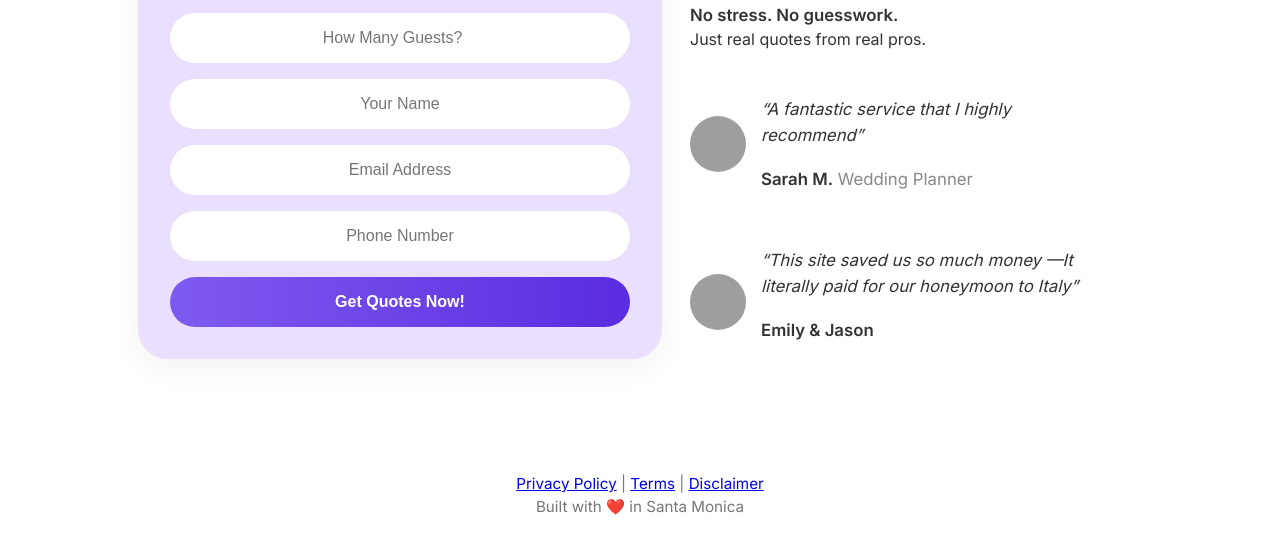
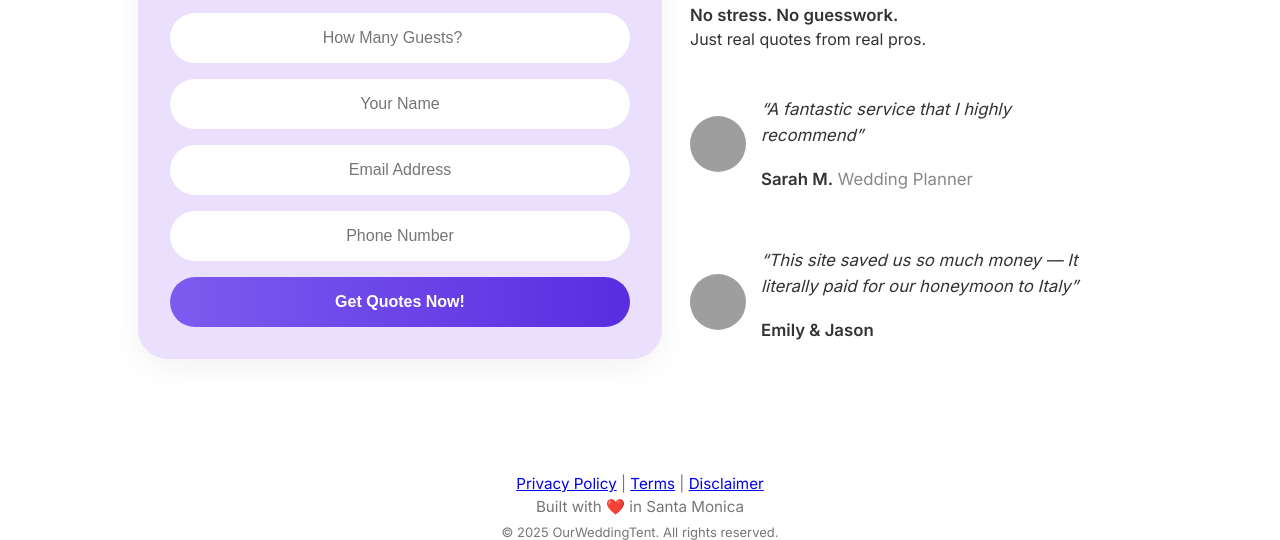
Before and after one commit to Cubeking93/ourweddingtent, a website: page index.html in a window 1280 px wide. Shown: the part 409-949 px from the top of the page. Before the commit the page ends 925 px from the top, so only its background shows below. Drawn offline with Linux system fonts and the light colour scheme; grey boxes are pictures that could not be loaded.

Commit message:
Update index.html

```diff
--- a/index.html
+++ b/index.html
@@ -7,8 +7,12 @@
 <title>OurWeddingTent</title>
 <link href="styles.css" rel="stylesheet"/>
 <link href="https://fonts.googleapis.com/css2?family=Inter:wght@400;600&amp;display=swap" rel="stylesheet"/>
+<link rel="icon" type="image/png" href="favicon.png"/>
 </head>
-<body><div style="text-align: right; padding: 20px;"><a href="vendor.html" style="padding: 10px 20px; background: #eadffd; color: #592de0; font-weight: 600; text-decoration: none; border-radius: 999px; font-size: 0.95rem;">Tent Vendor? Apply Today!</a></div>
+<body>
+<div style="text-align: right; padding: 20px;">
+  <a href="vendor.html" style="padding: 10px 20px; background: #eadffd; color: #592de0; font-weight: 600; text-decoration: none; border-radius: 999px; font-size: 0.95rem;">Tent Vendor? Apply Today!</a>
+</div>
 <div class="page-wrapper">
   <div class="columns">
     <div class="form-section">
@@ -29,7 +33,6 @@
       <p>We connect you with pre-vetted, trusted tent companies competing to win your business.</p>
       <strong>No stress. No guesswork.</strong><br/>
       Just real quotes from real pros.
-
       <div class="testimonial-block">
         <div class="testimonial">
           <img alt="Planner Headshot" src="https://i.imgur.com/sdnqUUm.png"/>
@@ -41,17 +44,13 @@
         <div class="testimonial">
           <img alt="Couple" src="https://i.imgur.com/HgPNsWt.jpeg"/>
           <div>
-<p><em>“This site saved us so much money —It literally paid for our honeymoon to Italy”</em></p>
+            <p><em>“This site saved us so much money — It literally paid for our honeymoon to Italy”</em></p>
             <p><strong>Emily &amp; Jason</strong></p>
-<p style="margin-top: 30px;">
-
-</p>
+            <p style="margin-top: 30px;"></p>
           </div>
         </div>
       </div>
-<p style="margin-top: 30px;">
-
-</p>
+      <p style="margin-top: 30px;"></p>
     </div>
   </div>
 </div>
@@ -62,5 +61,7 @@
     <a href="disclaimer.html">Disclaimer</a>
   </div>
   <div>Built with ❤️ in Santa Monica</div>
-</footer></body>
+  <div style="margin-top: 8px; font-size: 13px; color: #777;">© 2025 OurWeddingTent. All rights reserved.</div>
+</footer>
+</body>
 </html>
```
Lines whose indentation alone changed are shown as unchanged.
